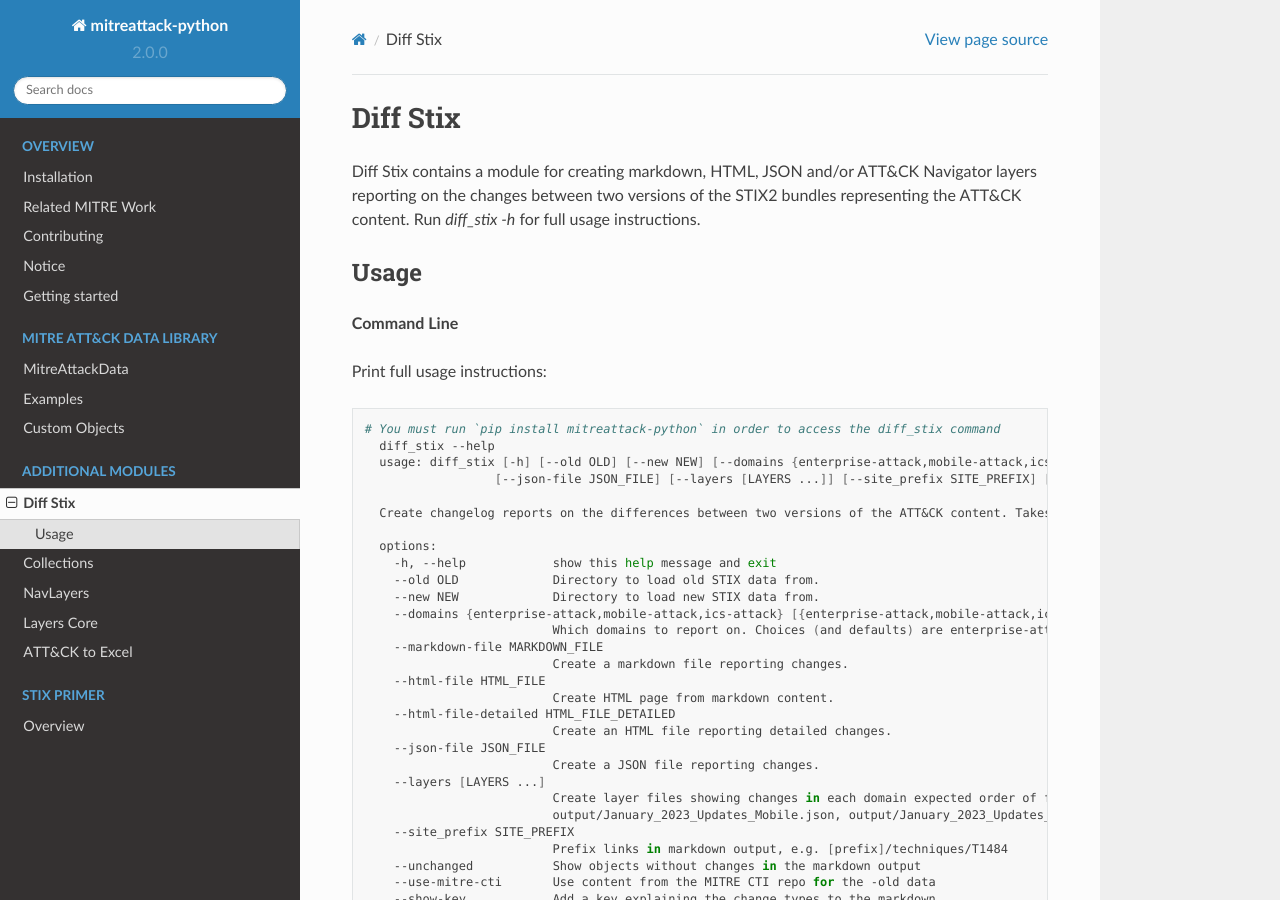
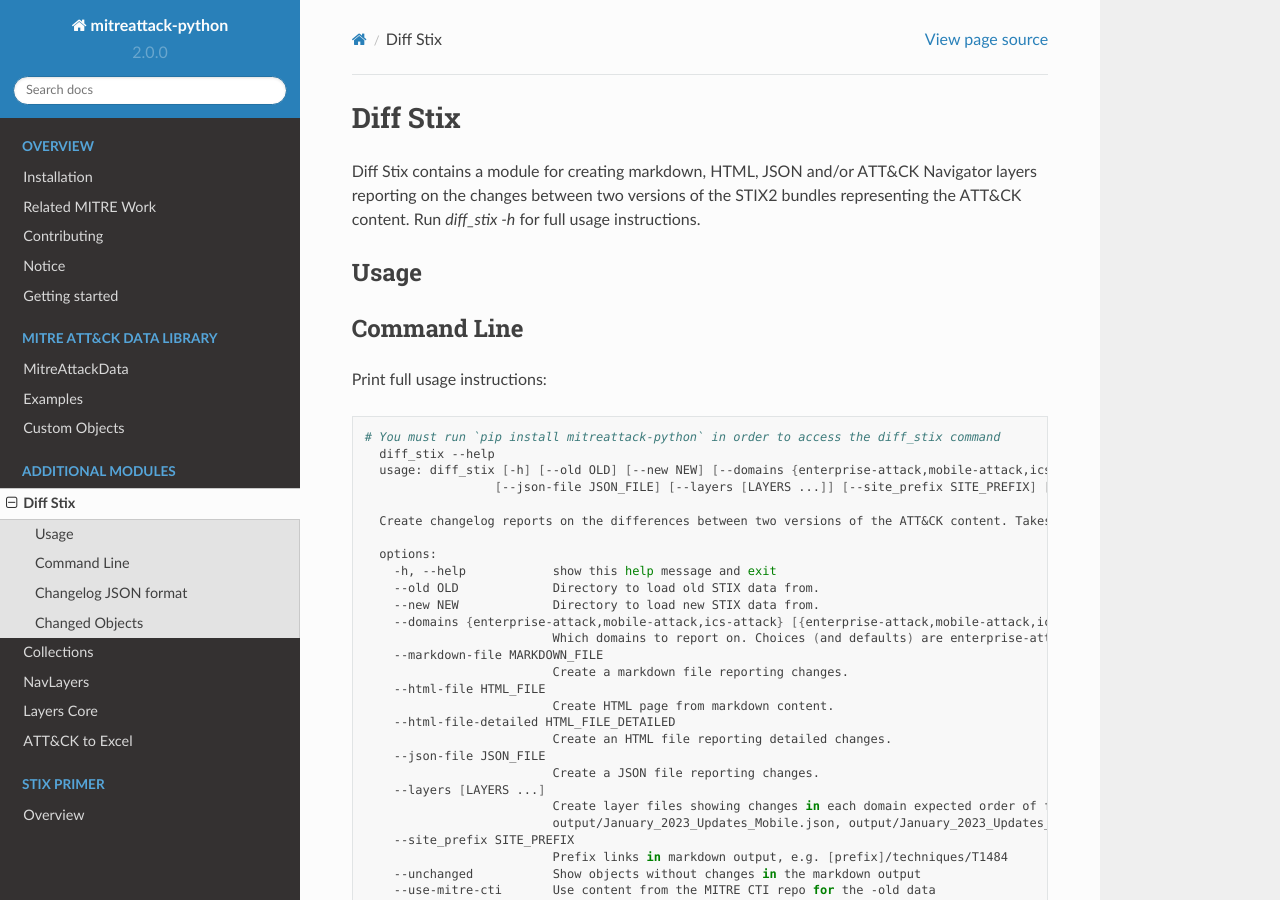
Before and after one commit to mitre-attack/mitreattack-python, a Sphinx documentation site: the page built from docs/diffinstix.rst, in a window 1280 px wide and 900 px high. Built offline with Sphinx 7.4.7 and the Read the Docs theme 2.0.0, drawn with Linux system fonts in a browser that asks for light colours; pages that are not in the unit, such as notebooks, are missing from menus.

Commit message:
fixing links and making more subheaders part 2

```diff
--- a/docs/diffinstix.rst
+++ b/docs/diffinstix.rst
@@ -8,7 +8,8 @@ Run `diff_stix -h` for full usage instructions.
 Usage
 -----
 
-**Command Line**
+Command Line
+-----
 
 Print full usage instructions:
 
@@ -55,7 +56,8 @@ Example execution:
   diff_stix -v --show-key --html-file output/changelog.html --html-file-detailed output/changelog-detailed.html --markdown-file output/changelog.md  --json-file output/changelog.json --layers output/layer-enterprise.json output/layer-mobile.json output/layer-ics.json --old path/to/old/stix/ --new path/to/new/stix/
 
 
-**Changelog JSON format**
+Changelog JSON format
+-----
 
 The changelog helper script has the option to output a JSON file with detailed differences between ATT&CK releases.
 This is the overall structure you can expect to find in the file.
@@ -128,7 +130,8 @@ A brief explanation of key pieces can be found below.
      - ATT&CK objects which are no longer found in the STIX data. This should almost never happen.
 
 
-**Changed Objects**
+Changed Objects
+-----
 
 The bulk of the changelog file consists of lists of JSON objects.
 If you are familiar with reading the STIX format, they may look famliar, yet a little "off".
```
